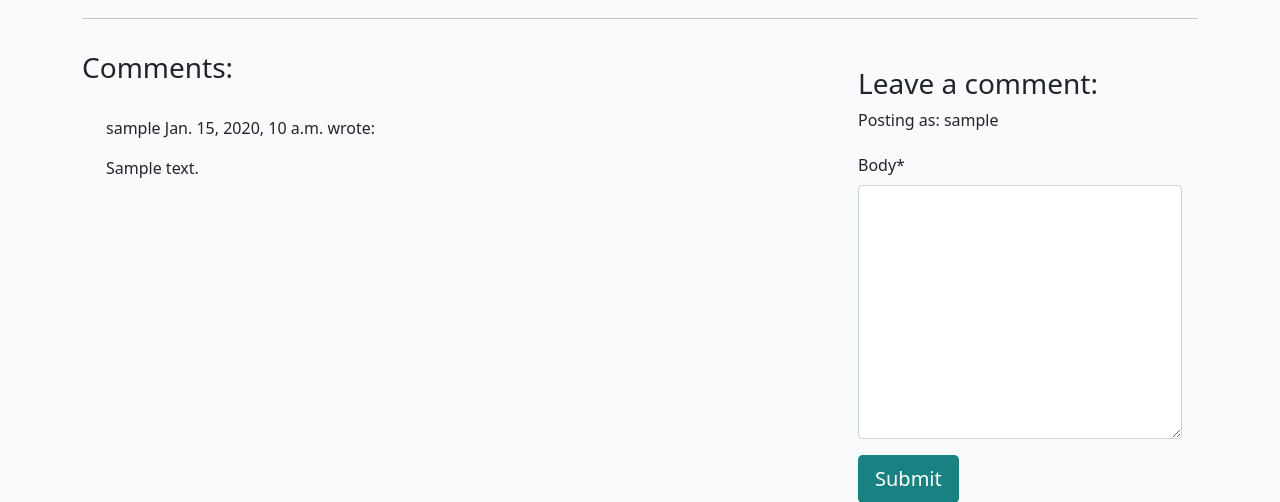
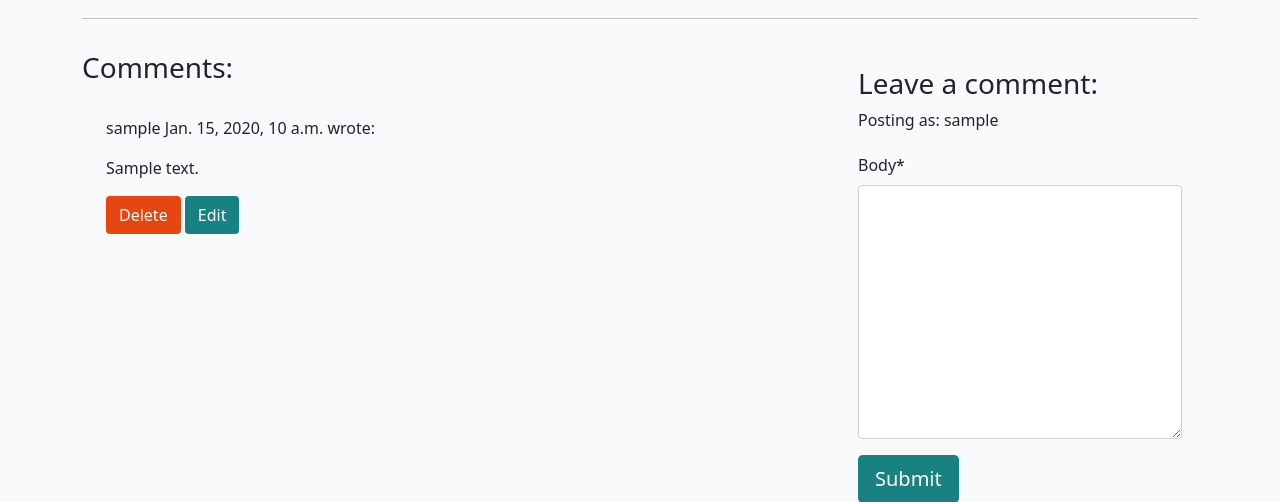
Before and after one commit to greglabo78/PP4-afromeals, a Django app: a page that uses templates/base.html in a window 1280 px wide. Shown: the part 458-960 px from the top of the page. Run offline with Django 4.2, Linux system fonts and the light colour scheme; a user stored in the database is signed in; tables that the repository leaves empty hold one stand-in row (values such as "Sample post"); parts of the project's set-up code (start-up, migrations or seed data) failed here and were passed over; some libraries are stand-ins or nearby versions.

Commit message:
added comment CRUD untested

```diff
--- a/afromeals/settings.py
+++ b/afromeals/settings.py
@@ -28,7 +28,7 @@ TEMPLATES_DIR = os.path.join(BASE_DIR, 'templates')
 SECRET_KEY = 'django-insecure-c#fqpiq##l@59bd+k2l)xb-fa)#*m6a^rg=h=x+)j69vw_4bkv'
 
 # SECURITY WARNING: don't run with debug turned on in production!
-DEBUG = True
+DEBUG = False
 
 ALLOWED_HOSTS = ['8000-greglabo78-pp4afromeals-0on05ixjz7o.ws-eu110.gitpod.io','.herokuapp.com']
 
--- a/blog/templates/blog/post_detail.html
+++ b/blog/templates/blog/post_detail.html
@@ -66,6 +66,10 @@
             This comment is awaiting approval
           </p>
           {% endif %}
+          {% if user.is_authenticated and comment.author == user %}
+            <button class="btn btn-delete" comment_id="{{ comment.id }}">Delete</button>
+            <button class="btn btn-edit" comment_id="{{ comment.id }}">Edit</button>
+          {% endif %}
         </div>
         <!-- Our for loop ends here -->
         {% endfor %}
@@ -91,5 +95,32 @@
       </div>
   </div>
 </div>
+<!-- Delete confirmation modal -->
+<div class="modal fade" id="deleteModal" tabindex="-1"
+  aria-labelledby="deleteModalLabel" aria-hidden="true">
+  <div class="modal-dialog">
+    <div class="modal-content">
+      <div class="modal-header">
+        <h5 class="modal-title"
+          id="deleteModalLabel">Delete comment?</h5>
+        <button type="button" class="btn-close"
+          data-bs-dismiss="modal" aria-label="Close"></button>
+      </div>
+      <div class="modal-body">
+        Are you sure you want to delete your comment?
+        This action cannot be undone.
+      </div>
+      <div class="modal-footer">
+        <button type="button" class="btn btn-secondary"
+          data-bs-dismiss="modal">Close</button>
+        <a id="deleteConfirm" href="#" class="btn
+          btn-danger">Delete</a>
+      </div>
+    </div>
+  </div>
+</div>
 
 {% endblock content %}
+{% block extras %}
+<script src="{% static 'js/comments.js' %}"></script>
+{% endblock %}
--- a/blog/urls.py
+++ b/blog/urls.py
@@ -4,4 +4,8 @@ from django.urls import path
 urlpatterns = [
     path('', views.PostList.as_view(), name='home'),
     path('<slug:slug>/', views.post_detail, name='post_detail'),
+    path('<slug:slug>/edit_comment/<int:comment_id>',
+         views.comment_edit, name='comment_edit'),
+    path('<slug:slug>/delete_comment/<int:comment_id>',
+         views.comment_delete, name='comment_delete'),
 ]
--- a/blog/views.py
+++ b/blog/views.py
@@ -1,7 +1,8 @@
-from django.shortcuts import render, get_object_or_404
+from django.shortcuts import render, get_object_or_404, reverse
 from django.views import generic
 from django.contrib import messages
-from .models import Post
+from django.http import HttpResponseRedirect
+from .models import Post, Comment
 from .forms import CommentForm
 
 # Create your views here.
@@ -41,3 +42,41 @@ def post_detail(request, slug):
         "comment_form": comment_form,
         },
     )
+
+def comment_edit(request,slug, comment_id):
+    """view edit comments"""
+    if request.method == "POST":
+
+        queryset = Post.objects.filter(status=1)
+        post = get_object_or_404(queryset, slug=slug)
+        comment = get_object_or_404(Comment, pk=comment_id)
+        comment_form = CommentForm(data=request.POST, instance=comment)
+
+        if comment_form.is_valid() and comment.author == request.user:
+            comment = comment_form.save(commit=False)
+            comment.post = post
+            comment.approved = False
+            comment.save()
+            messages.add_message(request, messages.SUCCESS, 'Comment Updated!')
+
+        else:
+            messages.add_message(request, messages.ERROR, 'Error updating comment!')
+
+    return HttpResponseRedirect(reverse('post_detail', args=[slug]))
+
+
+def comment_delete(request, slug, comment_id):
+    """ view tto delete comment"""
+
+    queryset = Post.objects.filter(status=1)
+    post = get_object_or_404(queryset, slug=slug)
+    comment = get_object_or_404(Comment, pk=comment_id)
+
+    if comment.author == request.user:
+        comment.delete()
+        messages.add_message(request, messages.SUCCESS, 'Comment deleted!')
+
+    else:
+        messages.add_message(request, messages.ERROR, 'You can only delete your own comments!')
+
+    return HttpResponseRedirect(reverse('post_detail', args=[slug]))
--- a/templates/base.html
+++ b/templates/base.html
@@ -103,6 +103,8 @@
     <script src="https://cdn.jsdelivr.net/npm/bootstrap@5.0.1/dist/js/bootstrap.bundle.min.js"
         integrity="sha384-gtEjrD/SeCtmISkJkNUaaKMoLD0//ElJ19smozuHV6z3Iehds+3Ulb9Bn9Plx0x4" crossorigin="anonymous">
         </script>
+        {% block extras %}
+        {% endblock %}
 </body>
 
 </html>
```
Also changed, not shown: static/comments.js (added, +46 -0 lines).
